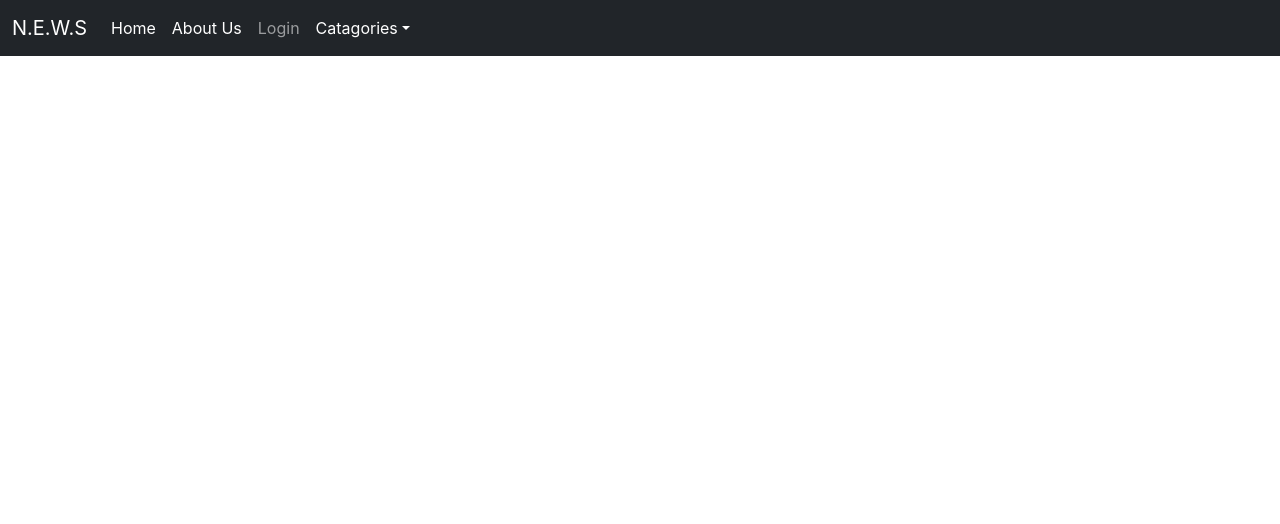
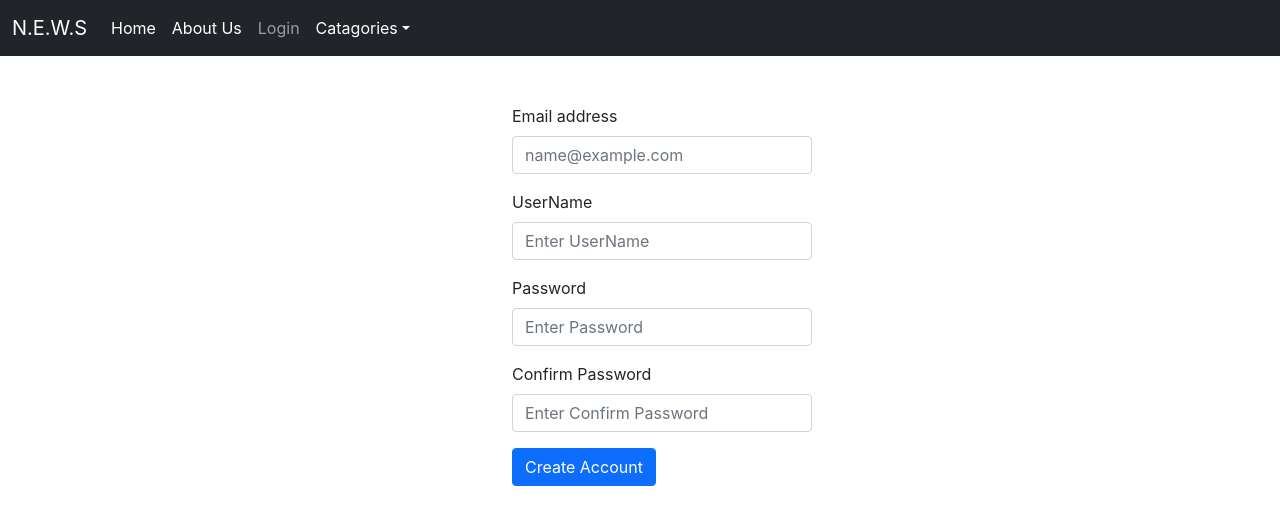
Before and after one commit to Kartikgupta666/NEWS-APP, a React (Create React App) app in the folder news_app/: page /Signup in a window 1280 px wide. Shown: the top 524 px of the page. Built offline with nearby package versions, Linux system fonts and the light colour scheme.

Commit message:
login and sign up uploaded

```diff
--- a/news_app/src/App.js
+++ b/news_app/src/App.js
@@ -10,6 +10,7 @@ import {
   Route,
   Routes,
 } from "react-router-dom"
+import Signup from './component/Signup';
 
 function App() {
   return (
@@ -19,13 +20,14 @@ function App() {
         <Routes>
           <Route exact path="/login" element={<Login />} />
           <Route exact path="/aboutus" element={<About />} />
-          <Route exact path="/general" element={<News key= "general" pageSize={8} country="in" cateogry='general' />}></Route>
-          <Route exact path="/business" element={<News key= "business" pageSize={8} country="in" cateogry='business' />}></Route>
-          <Route exact path="/health" element={<News key= "health" pageSize={8} country="in" cateogry='health' />}></Route>
-          <Route exact path="/entertainment" element={<News key= "entertainment" pageSize={8} country="in" cateogry='entertainment' />}></Route>
-          <Route exact path="/science" element={<News key= "science" pageSize={8} country="in" cateogry='science' />}></Route>
-          <Route exact path="/sports" element={<News key= "sports" pageSize={8} country="in" cateogry='sports' />}></Route>
-          <Route exact path="/technology" element={<News key= "technology" pageSize={8} country="in" cateogry='technology' />}></Route>
+          <Route exact path="/Signup" element={<Signup />} />
+          <Route exact path="/general" element={<News key="general" pageSize={8} country="in" cateogry='general' />}></Route>
+          <Route exact path="/business" element={<News key="business" pageSize={8} country="in" cateogry='business' />}></Route>
+          <Route exact path="/health" element={<News key="health" pageSize={8} country="in" cateogry='health' />}></Route>
+          <Route exact path="/entertainment" element={<News key="entertainment" pageSize={8} country="in" cateogry='entertainment' />}></Route>
+          <Route exact path="/science" element={<News key="science" pageSize={8} country="in" cateogry='science' />}></Route>
+          <Route exact path="/sports" element={<News key="sports" pageSize={8} country="in" cateogry='sports' />}></Route>
+          <Route exact path="/technology" element={<News key="technology" pageSize={8} country="in" cateogry='technology' />}></Route>
         </Routes>
       </Router >
     </>
--- a/news_app/src/component/Login.js
+++ b/news_app/src/component/Login.js
@@ -1,12 +1,32 @@
 import React, { Component } from 'react'
-
+import { Link } from 'react-router-dom'
 export class Login extends Component {
   render() {
     return (
-      <div>
-        <input type="text" name="" id="" />
-        <input type="password" name="" id="" />
-      </div>
+      <>
+        <div style={{
+          "position": "relative",
+          "height": "500px",
+          "width": "300px",
+          "left": "40%",
+
+        }}>
+          <div className=" my-5 " >
+            <div className="mb-3 ">
+              <label for="email" className="form-label">Email address</label>
+              <input type="email" className="form-control" id="email" placeholder="name@example.com" />
+            </div>
+            <div className="mb-3">
+              <label for="password" className="form-label">Password</label>
+              <input type="password" className="form-control" id="password" placeholder="Enter Password" />
+            </div>
+            <input class="btn btn-primary" type="submit" value="Log in" />
+            &nbsp;&nbsp;&nbsp;
+            <Link class="btn btn-primary" to="/Signup" role="button">Sign up</Link>
+
+          </div>
+        </div>
+      </>
     )
   }
 }
--- /dev/null
+++ b/news_app/src/component/Signup.js
@@ -0,0 +1,38 @@
+import React, { Component } from 'react'
+
+export class Signup extends Component {
+    render() {
+        return (
+            <div style={{
+                "position": "relative",
+                "height": "500px",
+                "width": "300px",
+                "left": "40%",
+
+            }}>
+                <div className=" my-5 " >
+                    <div className="mb-3 ">
+                        <label for="email" className="form-label">Email address</label>
+                        <input type="email" className="form-control" id="email" placeholder="name@example.com" />
+                    </div>
+                    <div className="mb-3">
+                        <label for="name" className="form-label">UserName</label>
+                        <input type="text" className="form-control" id="name" placeholder="Enter UserName" />
+                    </div>
+                    <div className="mb-3">
+                        <label for="password" className="form-label">Password</label>
+                        <input type="password" className="form-control" id="password" placeholder="Enter Password" />
+                    </div>
+                    <div className="mb-3">
+                        <label for="password" className="form-label">Confirm Password</label>
+                        <input type="password" className="form-control" id="password" placeholder="Enter Confirm Password" />
+                    </div>
+                    <input class="btn btn-primary" type="submit" value="Create Account" />
+
+                </div>
+            </div>
+        )
+    }
+}
+
+export default Signup
```
